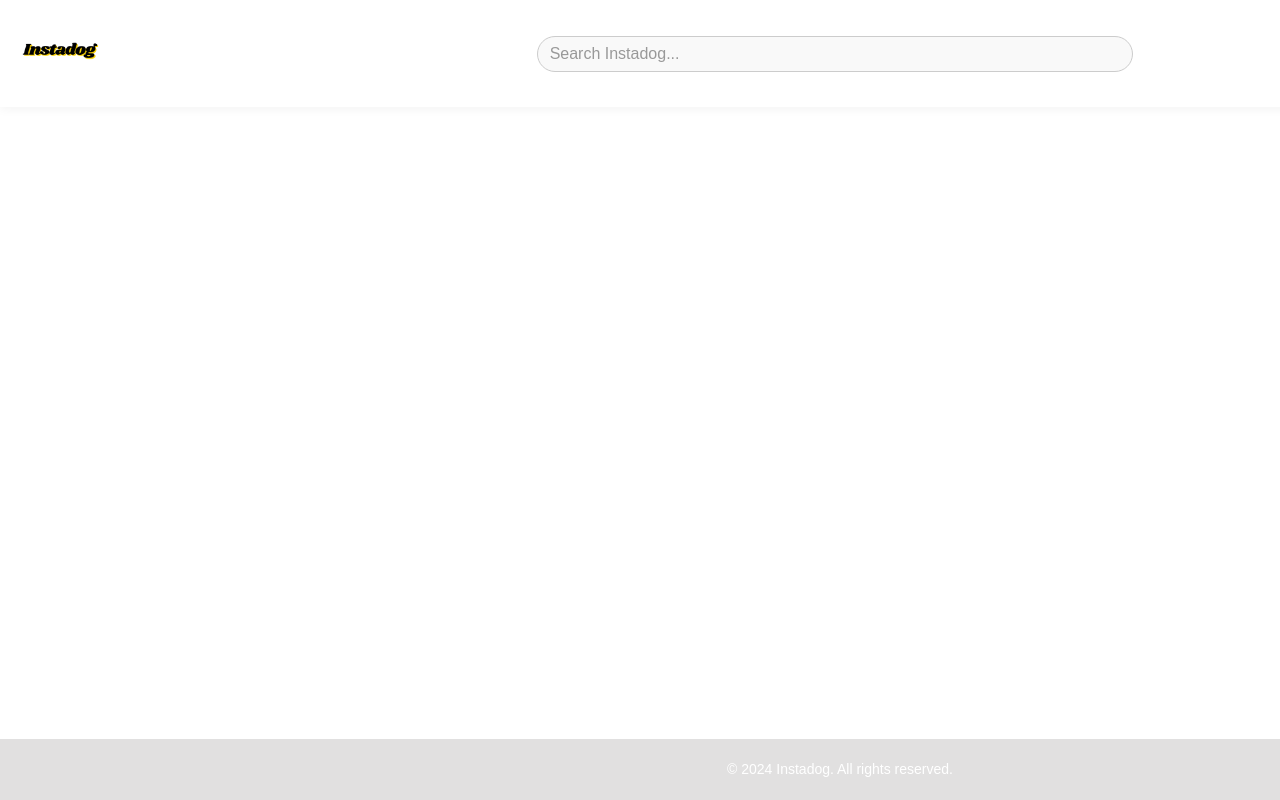
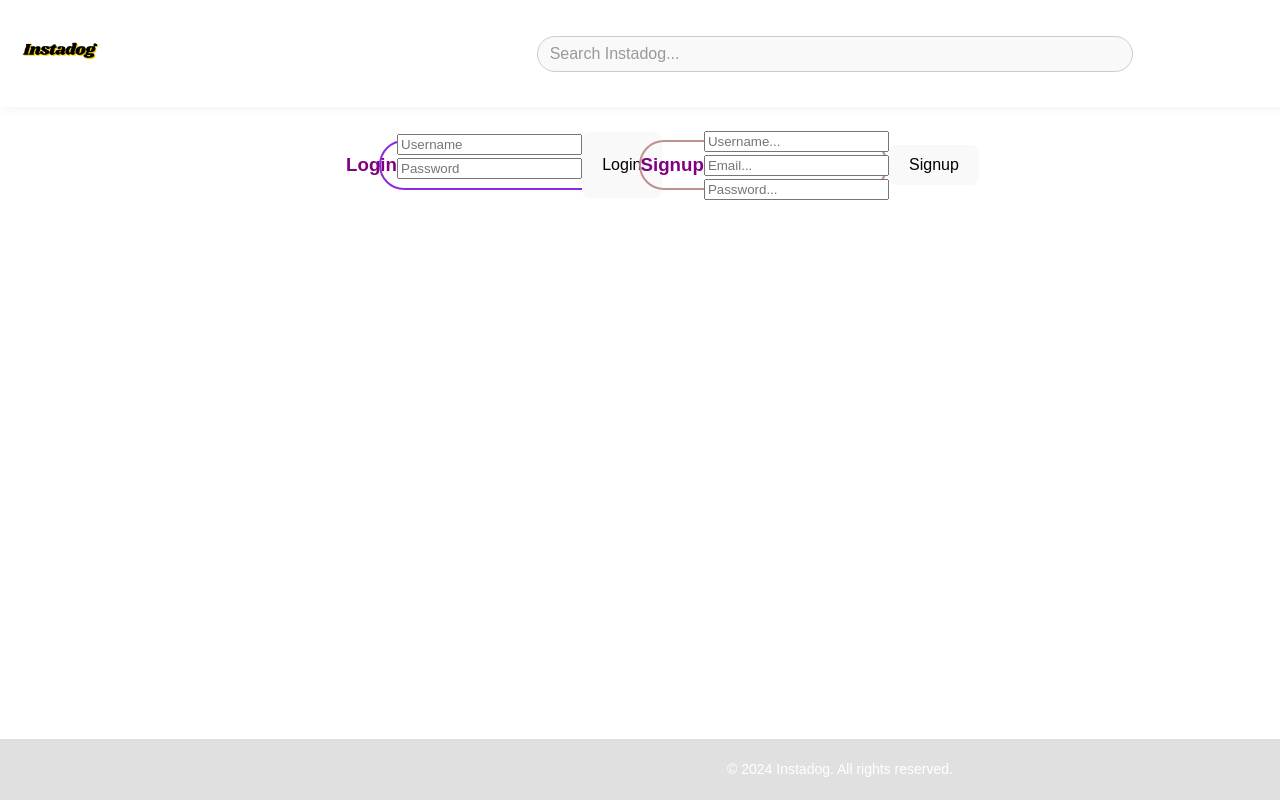
Before and after one commit to abigailgeorgia93/Instaclone-fe, a React (Vite) app: page / in a window 1280 px wide. Shown: the top 800 px of the page. Built offline with nearby package versions, Linux system fonts and the light colour scheme.

Commit message:
bug-fix: sign up working on inspector tool

```diff
--- a/src/App.jsx
+++ b/src/App.jsx
@@ -3,18 +3,19 @@ import { useState } from 'react';
 import Layout from './components/layout/Layout';
 import LandingPage from './pages/landingpage/LandingPage';
 import ImagesPage from './pages/imagespage/ImagesPage';
-import LogOrSign from "./components/logOrSign/LogOrSign";
 import './App.css';
 import React from 'react';
 
 function App() {
   const [images, setImages] = useState(false);
+  const [loggedUser, setLoggedUser] = useState(false)
+  const [loggedIn, setIsLoggedIn] = useState(false);
 
   return (
     <>
       <Layout>
         <Routes>
-          <Route path="/" element={<LandingPage />} />
+          <Route path="/" element={<LandingPage setLoggedUser={setLoggedUser} setIsLoggedIn={setIsLoggedIn} />} />
           <Route path="/images" element={<ImagesPage images={images} setImages={setImages}/>} />
         </Routes>
       </Layout>
--- a/src/components/logOrSign/signup/Signup.jsx
+++ b/src/components/logOrSign/signup/Signup.jsx
@@ -15,12 +15,14 @@ const Signup = ({ setLoggedUser, setIsLoggedIn }) => {
   const handleSubmit = async (e) => {
     e.preventDefault();
     const data = await signupFetch(username, email, password);
+    setLoggedUser(data);
+      setIsLoggedIn(true);
 
 
-if (data.message === "success"){
-      setLoggedUser(data);
-      setIsLoggedIn(true);
-}
+// if (data.message === "success"){
+//       setLoggedUser(data);
+//       setIsLoggedIn(true);
+// }
   };
 
   return (
--- a/src/pages/landingpage/LandingPage.jsx
+++ b/src/pages/landingpage/LandingPage.jsx
@@ -1,13 +1,11 @@
-import React from 'react'
-import LogOrSign from "./components/logOrSign/LogOrSign";
+import LogOrSign from "../../components/logOrSign/LogOrSign";
 
-const LandingPage = () => {
+const LandingPage = ({setLoggedUser, setIsLoggedIn}) => {
   return (
     <div>
-
-
+      <LogOrSign setLoggedUser={setLoggedUser} setIsLoggedIn={setIsLoggedIn} />
     </div>
   )
-}
+};
 
-export default LandingPage
+export default LandingPage;
--- a/src/utils/fetch.js
+++ b/src/utils/fetch.js
@@ -1,4 +1,5 @@
 export const signupFetch = async (username, email, password) => {
+  console.log(username, email, password);
     try {
       const response = await fetch("http://localhost:5004/users/signup", {
         method: "POST",
@@ -12,10 +13,11 @@ export const signupFetch = async (username, email, password) => {
           password: password,
         }),
       });
+      console.log("response", response);
 
-      if (!response.ok) {
-        throw new Error(`Signup failed: ${response.statusText}`);
-      }
+      // if (!response.ok) {
+      //   throw new Error(`Signup failed: ${response.statusText}`);
+      // }
 
       const data = await response.json();
       console.log("data in signupFetch:", data);
```
